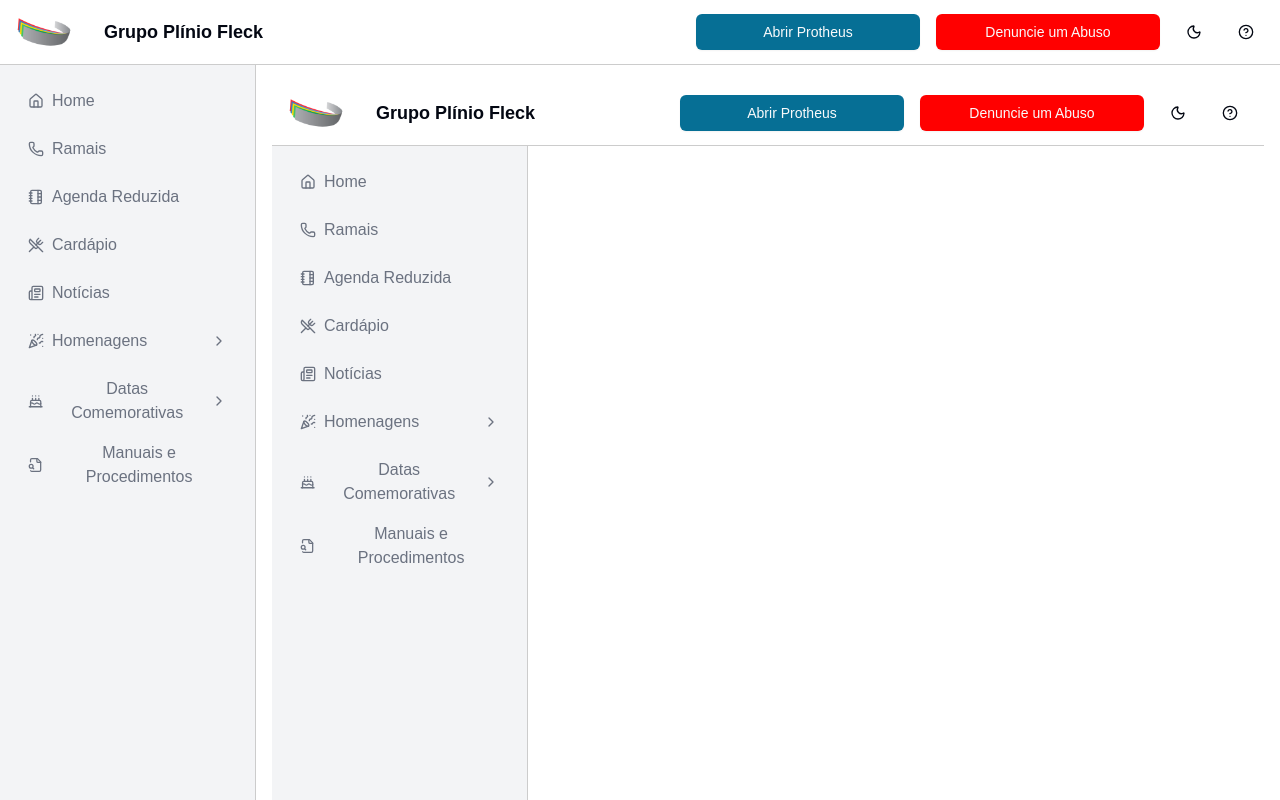
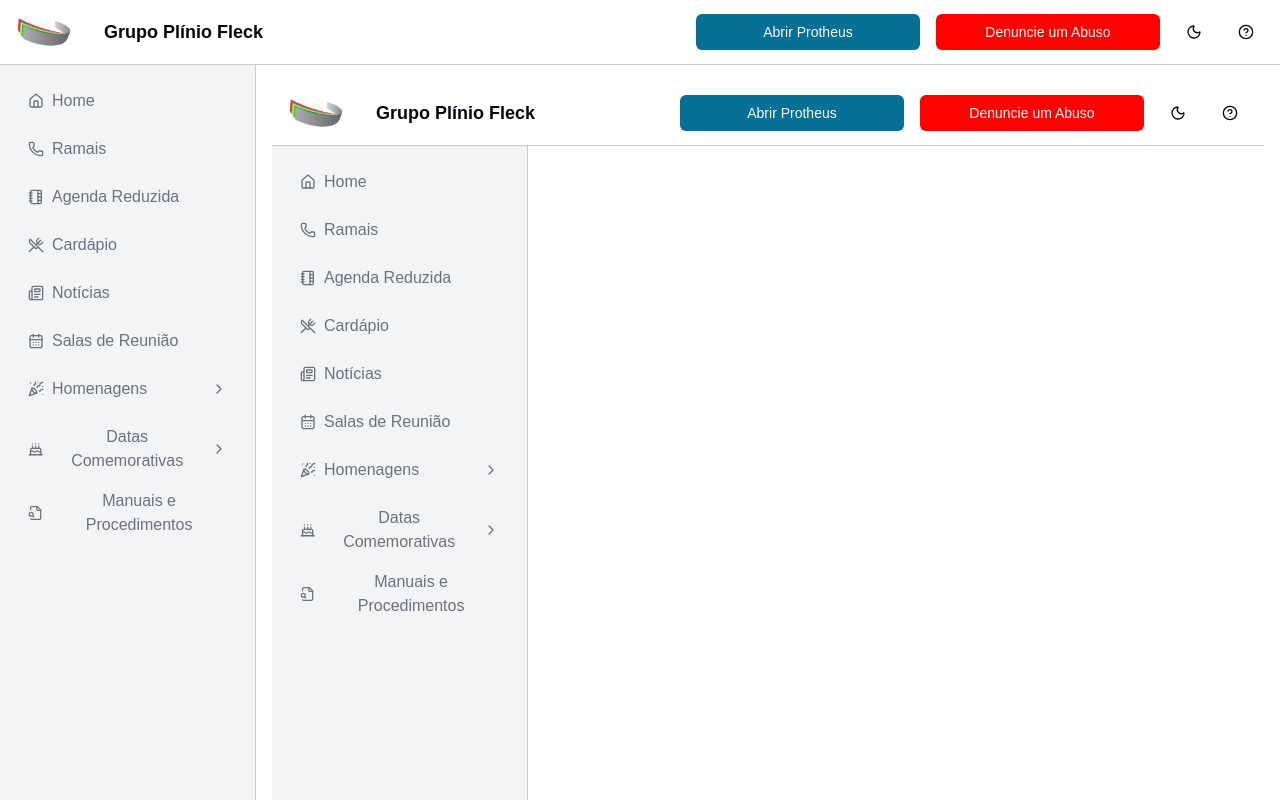
Before and after one commit to FabioHAraujo/intranet-plinio, a Next.js app: page /components/LayoutPadrao in a window 1280 px wide. Built offline with nearby package versions, Linux system fonts and the light colour scheme.

Commit message:
feat: Adicionado botão de Salas de Reunião ao Sidebar

```diff
--- a/app/components/LayoutPadrao/page.tsx
+++ b/app/components/LayoutPadrao/page.tsx
@@ -19,7 +19,8 @@
   Newspaper,
   CalendarHeart,
   FileSearch,
-  NotebookTabs
+  NotebookTabs,
+  CalendarDays
 } from "lucide-react"
 import Image from "next/image"
 import { Separator } from '@/components/ui/separator'
@@ -151,6 +152,13 @@
               <Newspaper className="h-4 w-4" />
               Notícias
             </button>
+            <button
+              onClick={() => router.push('/calendario-salas')}
+              className="flex items-center gap-2 rounded-lg px-3 py-2 text-muted-foreground transition-all hover:text-foreground hover:bg-accent"
+            >
+              <CalendarDays className="h-4 w-4" />
+              Salas de Reunião
+            </button>
             <div className="flex flex-col">
               <button
                 onClick={toggleHomenagens}
```
